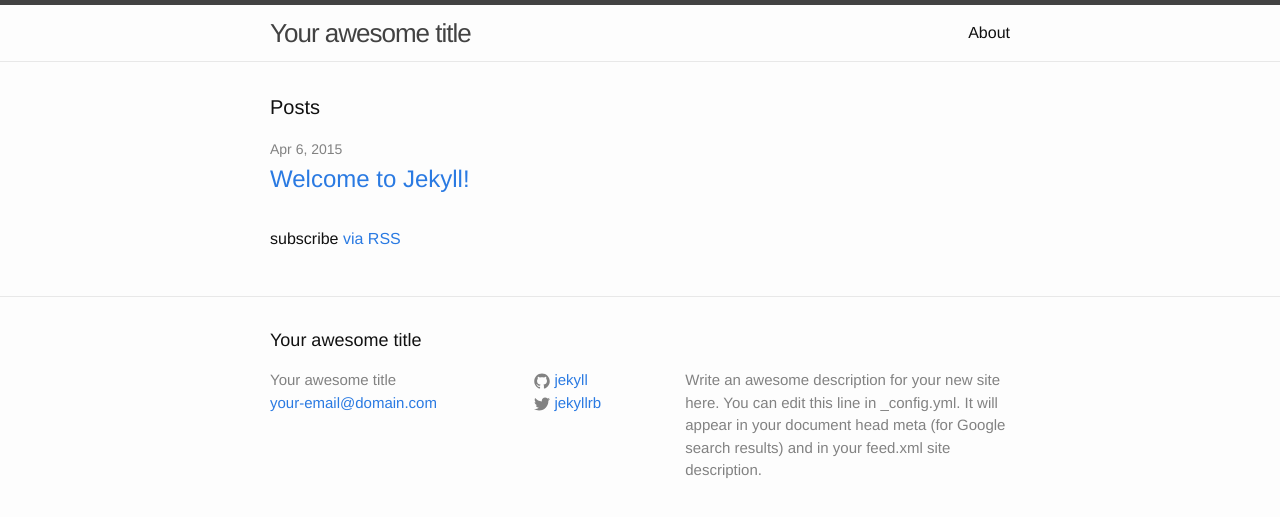
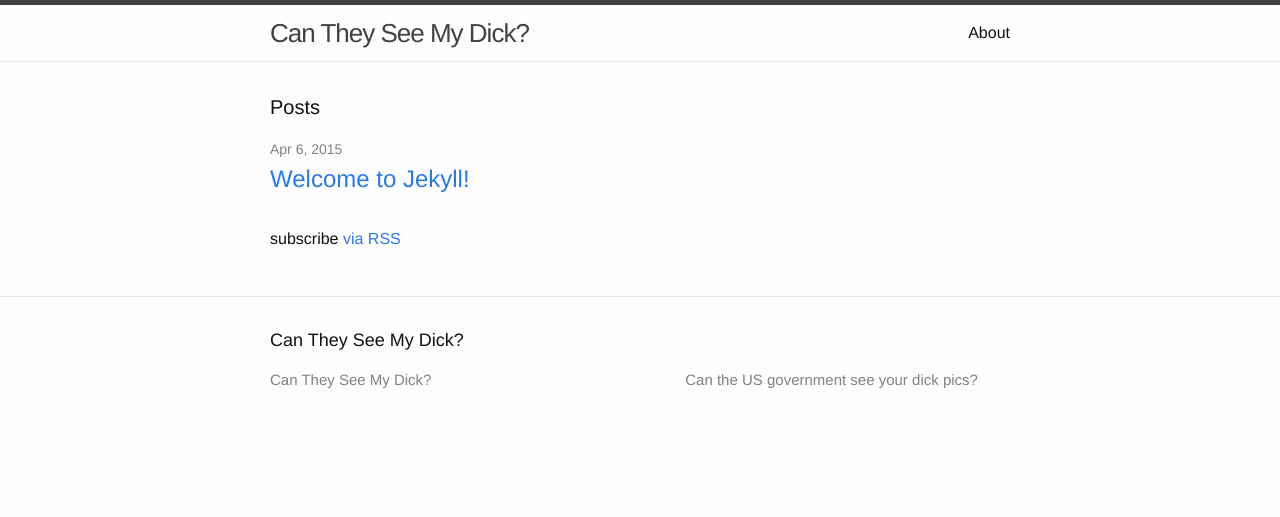
Before and after one commit to olivierlacan/can-they-see-my-dick, a Jekyll site: the page built from index.html, in a window 1280 px wide. Shown: the top 517 px of the page. Built offline with Jekyll 4.4.1, drawn with Linux system fonts in a browser that asks for light colours.

Commit message:
Update configuration.

```diff
--- a/_config.yml
+++ b/_config.yml
@@ -1,14 +1,9 @@
 # Site settings
-title: Your awesome title
-email: your-email@domain.com
+title: Can They See My Dick?
 description: > # this means to ignore newlines until "baseurl:"
-  Write an awesome description for your new site here. You can edit this
-  line in _config.yml. It will appear in your document head meta (for
-  Google search results) and in your feed.xml site description.
+  Can the US government see your dick pics?
 baseurl: "" # the subpath of your site, e.g. /blog/
-url: "http://yourdomain.com" # the base hostname & protocol for your site
-twitter_username: jekyllrb
-github_username:  jekyll
+url: "http://cantheyseemydick.com" # the base hostname & protocol for your site
 
 # Build settings
 markdown: kramdown
```
